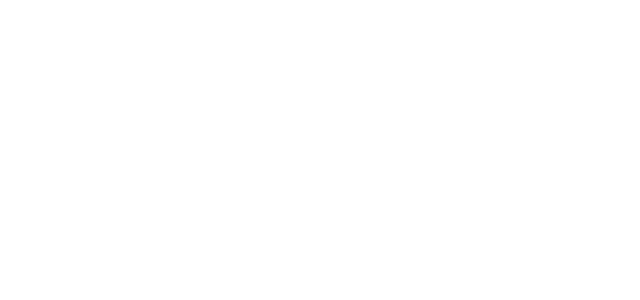
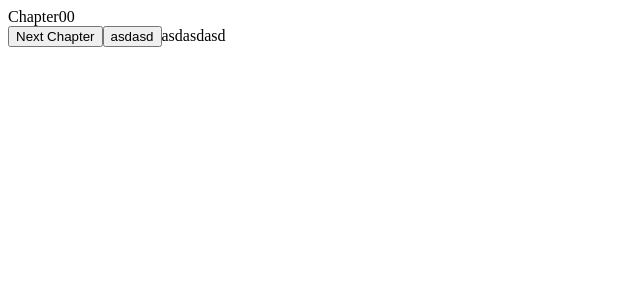
Before and after one commit to elShailee/the-weird-game, a React (Create React App) app: page / in a window 1280 px wide. Shown: the top 300 px of the page, without its empty margins (0-640 px from the left). Built offline with nearby package versions, Linux system fonts and the light colour scheme.

Commit message:
first ChaptersContext poc
need to solve extra re-renders.

```diff
--- a/package.json
+++ b/package.json
@@ -9,6 +9,8 @@
     "react": "^17.0.2",
     "react-dom": "^17.0.2",
     "react-scripts": "5.0.0",
+    "react-spring": "^9.4.4",
+    "styled-components": "^5.3.5",
     "web-vitals": "^2.1.4"
   },
   "scripts": {
--- a/src/App.jsx
+++ /dev/null
@@ -1,5 +0,0 @@
-function App() {
-	return <div></div>;
-}
-
-export default App;
--- /dev/null
+++ b/src/App/App.jsx
@@ -0,0 +1,12 @@
+import { ChaptersProvider } from 'Context/ChaptersContext';
+import Game from 'Game/Game';
+
+function App() {
+	return (
+		<ChaptersProvider>
+			<Game />
+		</ChaptersProvider>
+	);
+}
+
+export default App;
--- /dev/null
+++ b/src/Chapters/Chapter00.jsx
@@ -0,0 +1,5 @@
+import React from 'react';
+
+export default function Chapter00() {
+	return <div>Chapter00</div>;
+}
--- /dev/null
+++ b/src/Chapters/Chapter01.jsx
@@ -0,0 +1,5 @@
+import React from 'react';
+
+export default function Chapter01() {
+	return <div>Chapter01</div>;
+}
--- /dev/null
+++ b/src/Chapters/Chapter02.jsx
@@ -0,0 +1,5 @@
+import React from 'react';
+
+export default function Chapter02() {
+	return <div>Chapter02</div>;
+}
--- /dev/null
+++ b/src/Chapters/Chapter03.jsx
@@ -0,0 +1,5 @@
+import React from 'react';
+
+export default function Chapter03() {
+	return <div>Chapter03</div>;
+}
--- /dev/null
+++ b/src/Chapters/utils.js
@@ -0,0 +1,6 @@
+import Chapter00 from 'Chapters/Chapter00';
+import Chapter01 from 'Chapters/Chapter01';
+import Chapter02 from 'Chapters/Chapter02';
+import Chapter03 from 'Chapters/Chapter03';
+
+export const chaptersLib = { 0: Chapter00, 1: Chapter01, 2: Chapter02, 3: Chapter03 };
--- /dev/null
+++ b/src/Context/ChaptersContext.jsx
@@ -0,0 +1,9 @@
+import { useState, createContext } from 'react';
+
+export const ChaptersContext = createContext();
+
+export function ChaptersProvider(props) {
+	const [Chapter, setChapter] = useState(0);
+
+	return <ChaptersContext.Provider value={{ name: Chapter, setChapter }}>{props.children}</ChaptersContext.Provider>;
+}
--- /dev/null
+++ b/src/Game/Game.jsx
@@ -0,0 +1,25 @@
+import { chaptersLib } from 'Chapters/utils';
+import { ChaptersContext } from 'Context/ChaptersContext';
+import { useContext } from 'react';
+
+export default function Game() {
+	const chapter = useContext(ChaptersContext);
+	const chapterName = chapter.name;
+	const ChapterComponent = chaptersLib[chapterName];
+	const next = () => {
+		if (chapterName < Object.keys(chaptersLib).length) {
+			chapter.setChapter(chapterName + 1);
+		} else {
+			chapter.setChapter(0);
+		}
+	};
+
+	return (
+		<>
+			{ChapterComponent ? <ChapterComponent /> : <div>Game</div>}
+			<button onClick={next}>Next Chapter</button>
+			<button>asdasd</button>
+			asdasdasd
+		</>
+	);
+}
--- a/src/index.js
+++ b/src/index.js
@@ -1,6 +1,6 @@
 import React from 'react';
 import ReactDOM from 'react-dom';
-import App from './App';
+import App from './App/App';
 
 ReactDOM.render(
 	<React.StrictMode>
```
Also changed, not shown: jsconfig.json (added, +8 -0 lines), 1 other file (tests, documents, lock files or other folders).
